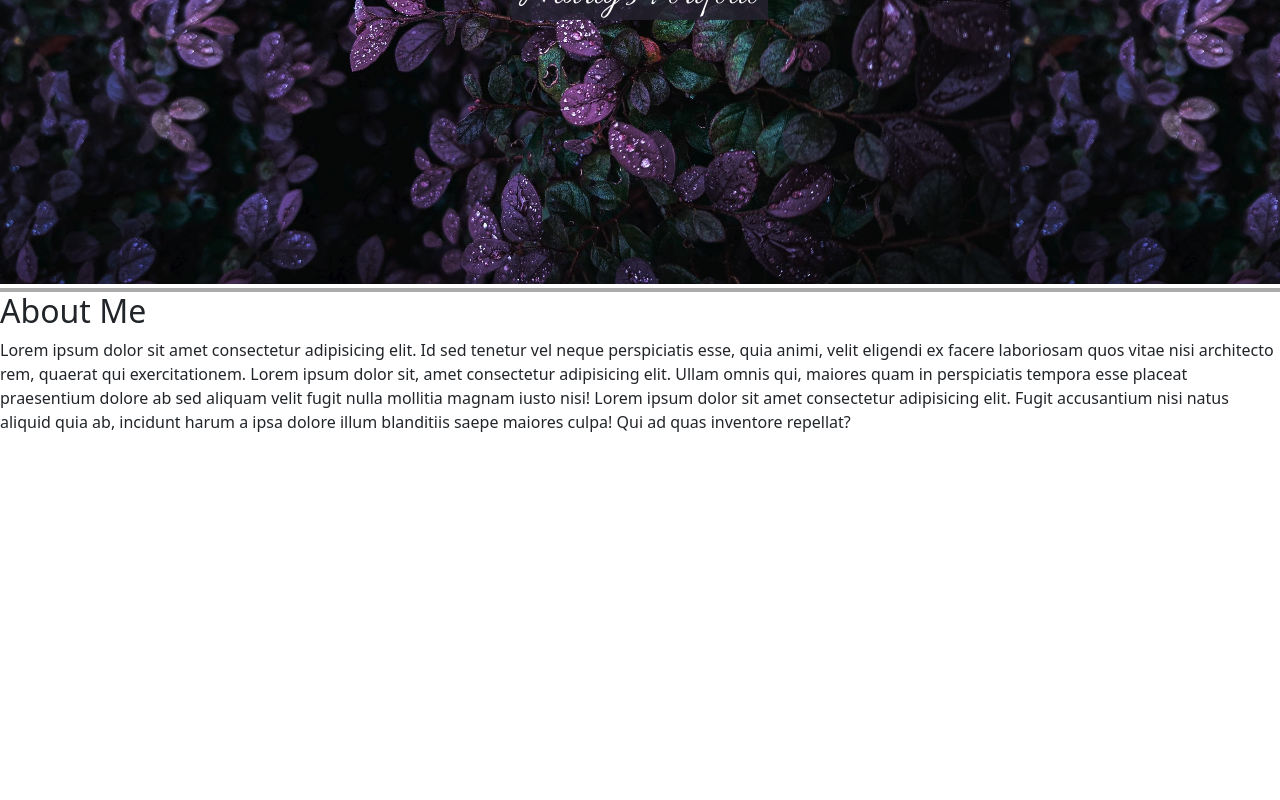
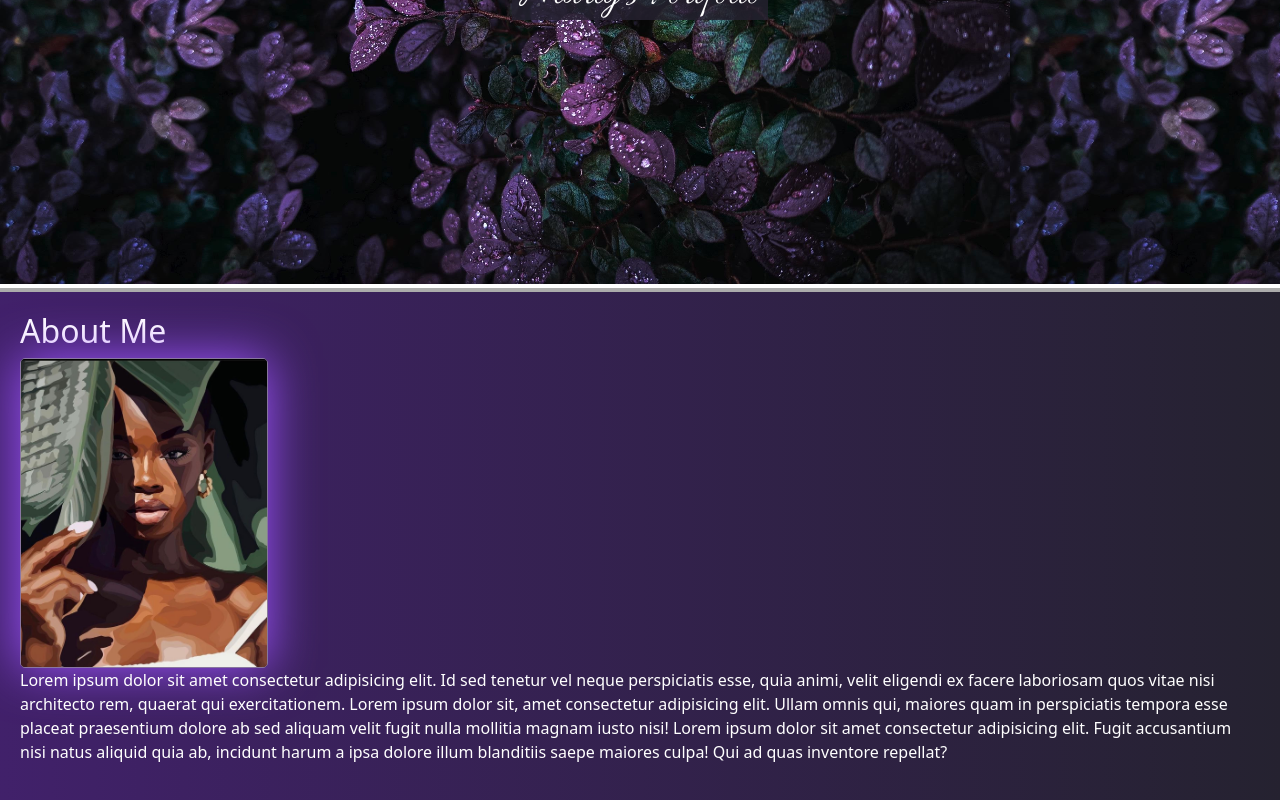
Before and after one commit to MarlyV1/react-portfolio, a React (Vite) app in the folder react-portfolio/: page / in a window 1280 px wide. Shown: the part 340-1140 px from the top of the page. Before the commit the page ends 800 px from the top, so only its background shows below. Built offline with nearby package versions, Linux system fonts and the light colour scheme; a web font is replaced by a local one.

Commit message:
added the avatar image to the assets folder, updated AboutMe.jsx and created AboutMe.css file

```diff
--- /dev/null
+++ b/react-portfolio/src/assets/styles/AboutMe.css
@@ -0,0 +1,24 @@
+section {
+    display: flex;
+    flex-direction: column;
+
+    background-image: linear-gradient(to right, rgba(48, 13, 93, 0.918), rgb(37, 34, 48) );
+    color: white;
+    padding: 20px;
+    /* margin: 10px ; */
+    /* border-radius: 10px; */
+}
+
+img {
+    /* display: flex; */
+    flex: 40%;
+    width: 20%;
+    align-items: center;
+    border: thin ridge rgba(255, 255, 255, 0.384);
+    border-radius: 5px;
+    box-shadow: 0 0 50px rgb(158, 84, 255);
+}
+
+p {
+    flex: 40%;
+}
--- a/react-portfolio/src/components/AboutMe.jsx
+++ b/react-portfolio/src/components/AboutMe.jsx
@@ -1,8 +1,11 @@
+import '../assets/styles/AboutMe.css';
+import avatar from '../assets/images/avatar.jpg'
 
 function About() {
     return(
         <section>
             <h2>About Me</h2>
+            <img src={avatar} alt="" />
             <p>Lorem ipsum dolor sit amet consectetur adipisicing elit. Id sed tenetur vel neque perspiciatis esse, quia animi, velit eligendi ex facere laboriosam quos vitae nisi architecto rem, quaerat qui exercitationem. Lorem ipsum dolor sit, amet consectetur adipisicing elit. Ullam omnis qui, maiores quam in perspiciatis tempora esse placeat praesentium dolore ab sed aliquam velit fugit nulla mollitia magnam iusto nisi! Lorem ipsum dolor sit amet consectetur adipisicing elit. Fugit accusantium nisi natus aliquid quia ab, incidunt harum a ipsa dolore illum blanditiis saepe maiores culpa! Qui ad quas inventore repellat?</p>
         </section>
     )
```
Also changed, not shown: react-portfolio/src/assets/images/avatar.jpg (added).
